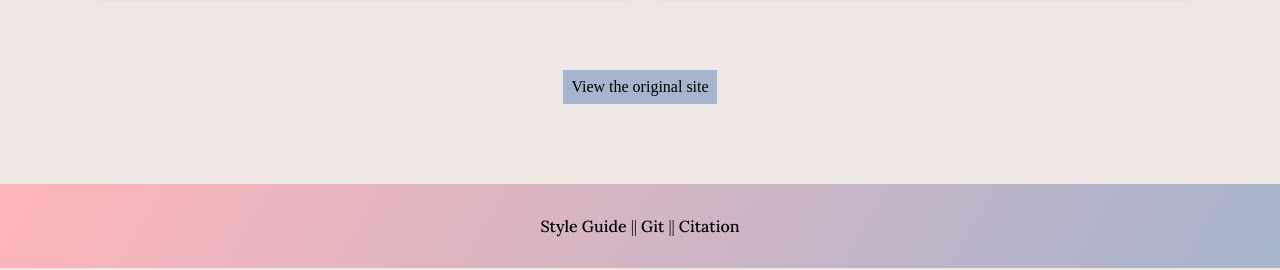
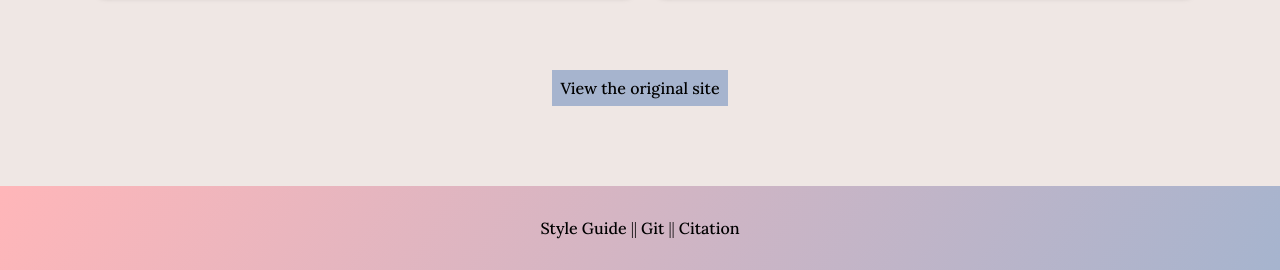
Before and after one commit to helenawan1998/P03-Profolio, a plain HTML site: page project1.html in a window 1280 px wide. Shown: the part 3663-3933 px from the top of the page. Drawn offline with Linux system fonts and the light colour scheme; a web font is replaced by a local one.

Commit message:
change font of the button

```diff
--- a/css/main.css
+++ b/css/main.css
@@ -178,6 +178,7 @@ nav ul#social-media > li {
   transition-property: background-color;
   transition-duration: 0.5s;
   margin-top: 3em;
+  font-family: 'Lora', serif;
 }
 
 .button-nav:hover, .button-nav:focus {
```
